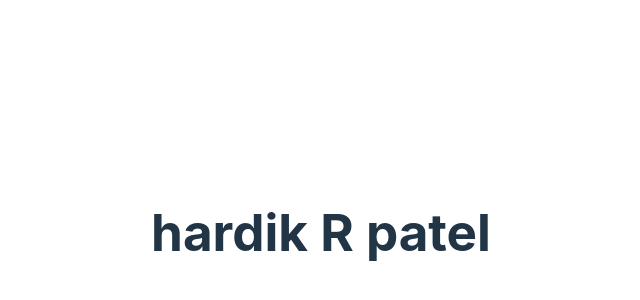
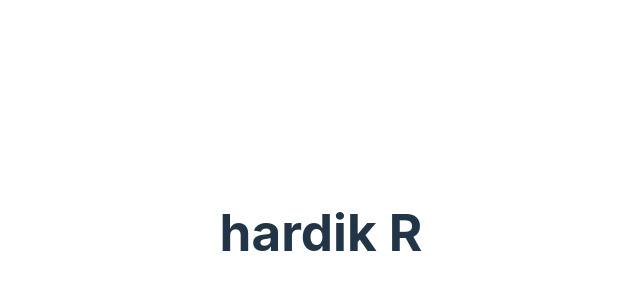
Before and after one commit to hr143hr/HCP-Services, a React (Vite) app: page / in a window 1280 px wide. Shown: the part 168-468 px from the top of the page, without its empty margins (319-959 px from the left). Built offline with nearby package versions, Linux system fonts and the light colour scheme.

Commit message:
full name

```diff
--- a/src/App.jsx
+++ b/src/App.jsx
@@ -7,7 +7,7 @@ function App() {
 
   return (
     <>
-    <h1>hardik R patel</h1>
+    <h1>hardik R </h1>
     </>
   )
 }
```
